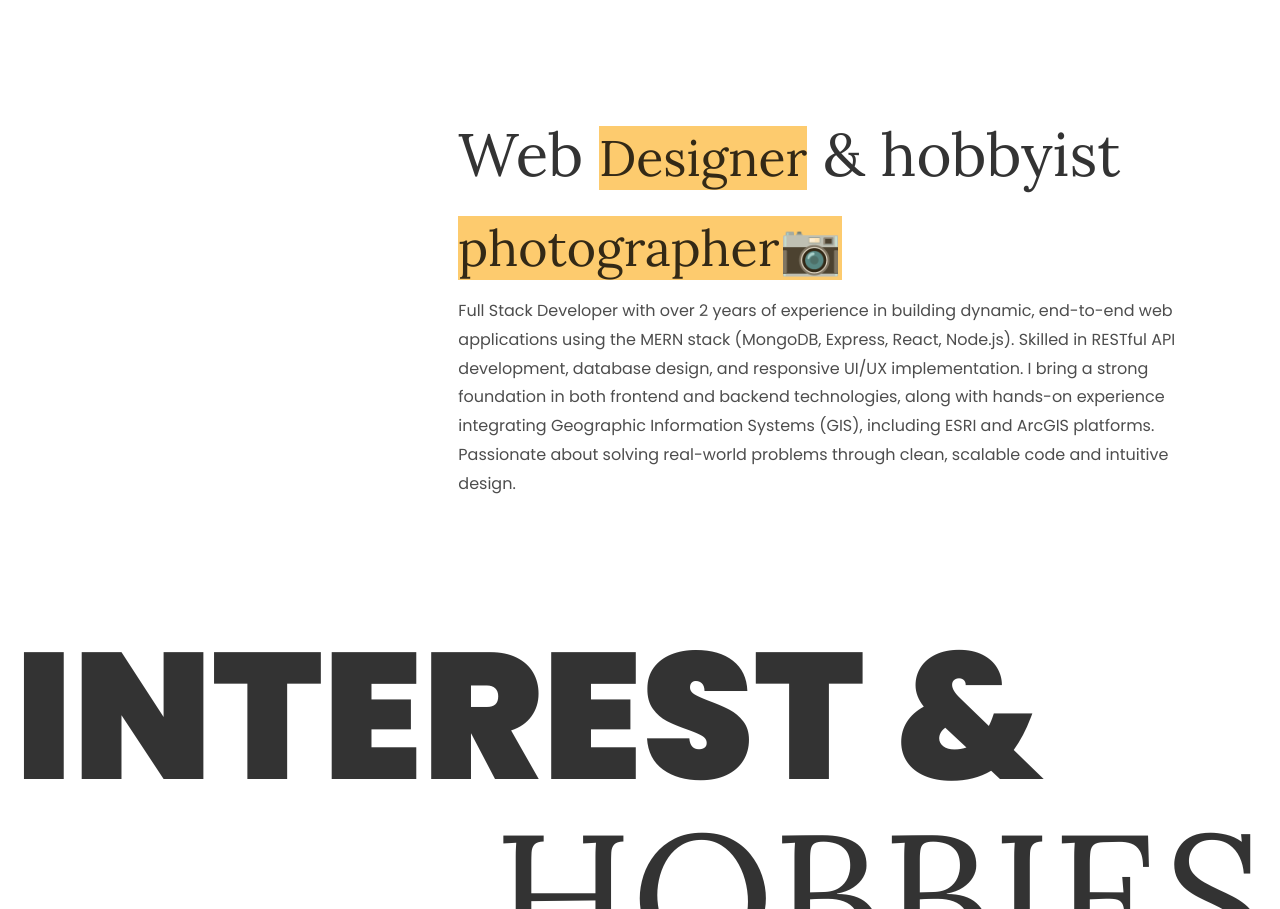
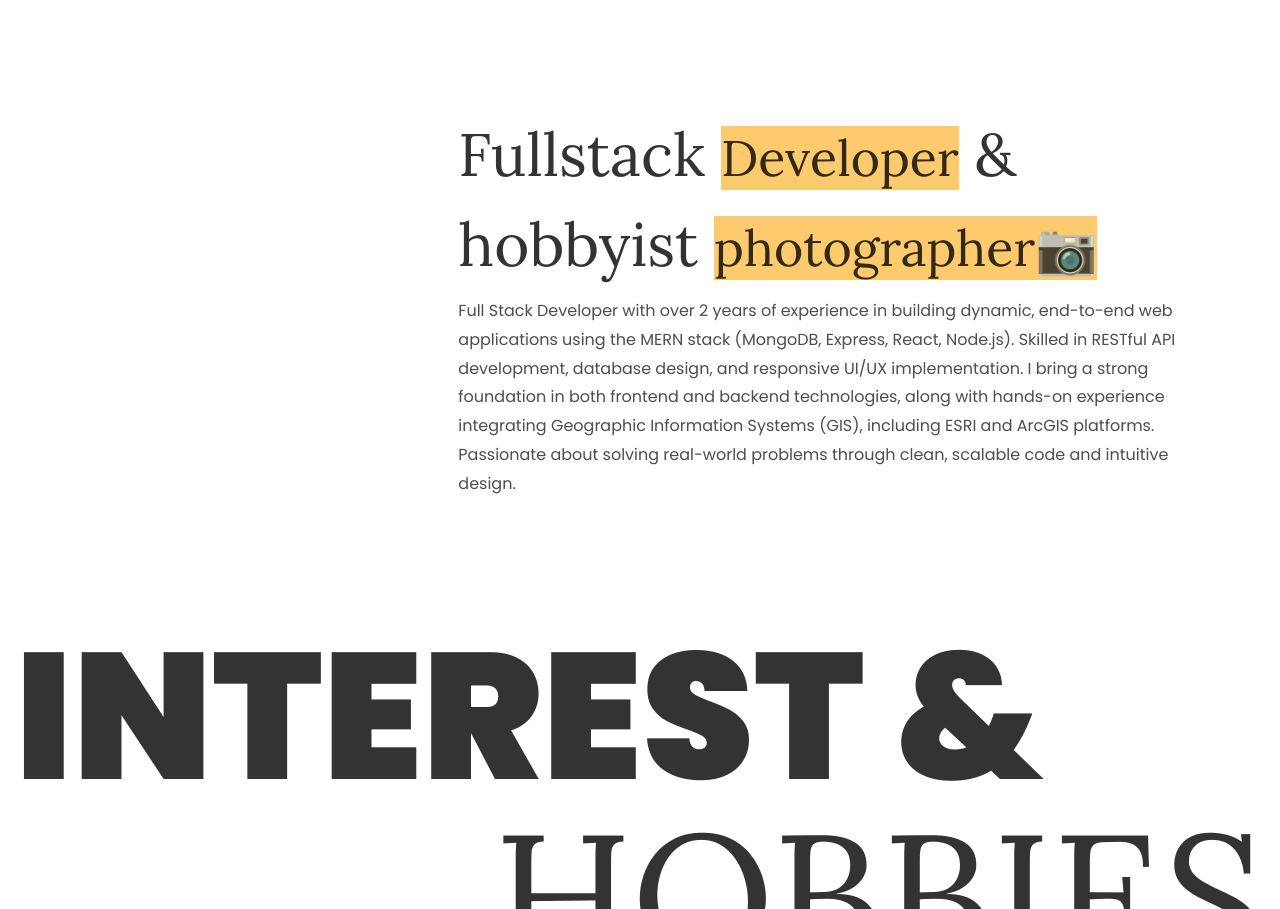
Before and after one commit to arashkhattal/portfolio, a plain HTML site: page about.html in a window 1280 px wide. Shown: the part 803-1712 px from the top of the page. Drawn offline with Linux system fonts and the light colour scheme; some packages are replaced by stand-ins of ours; no server answers; files whose address does not match are found by name; a web font is replaced by a local one.

Commit message:
Update about.html

```diff
--- a/about.html
+++ b/about.html
@@ -77,7 +77,7 @@
     			</div> -->
           <div class="col-md-8">
             <h3>
-              Web <span>Designer</span> & hobbyist <span>photographer📷</span>
+              Fullstack <span>Developer</span> & hobbyist <span>photographer📷</span>
             </h3>
             <p>
             Full Stack Developer with over 2 years of experience in building dynamic, end-to-end web applications using the MERN stack (MongoDB, Express, React, Node.js). Skilled in RESTful API development, database design, and responsive UI/UX implementation. I bring a strong foundation in both frontend and backend technologies, along with hands-on experience integrating Geographic Information Systems (GIS), including ESRI and ArcGIS platforms. Passionate about solving real-world problems through clean, scalable code and intuitive design.
```
